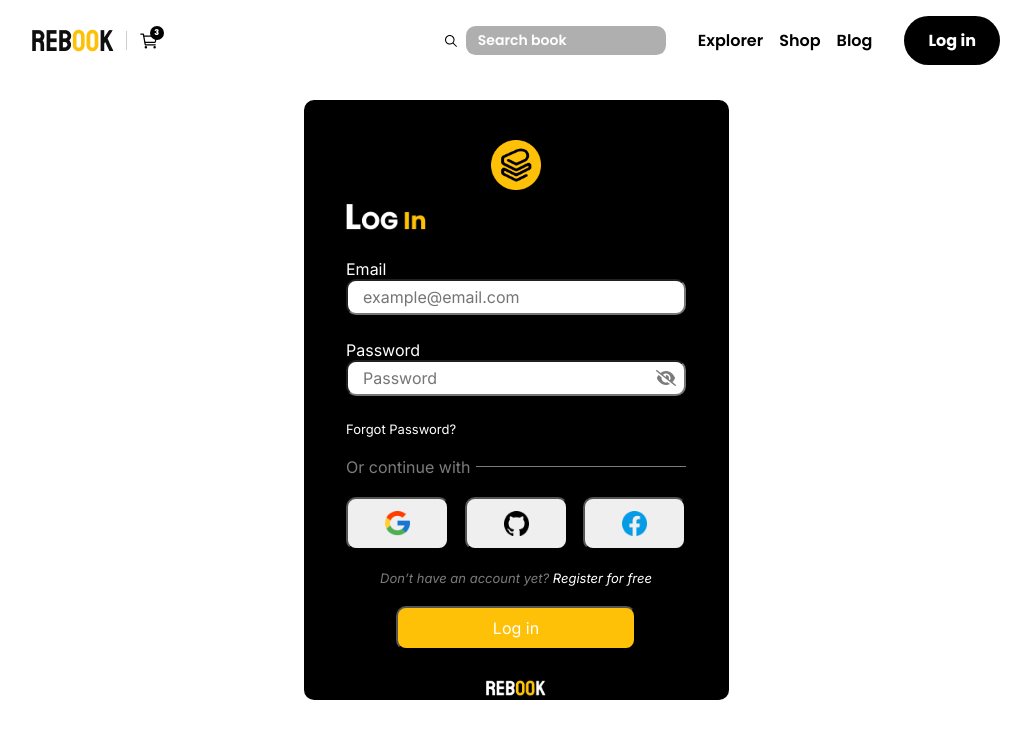
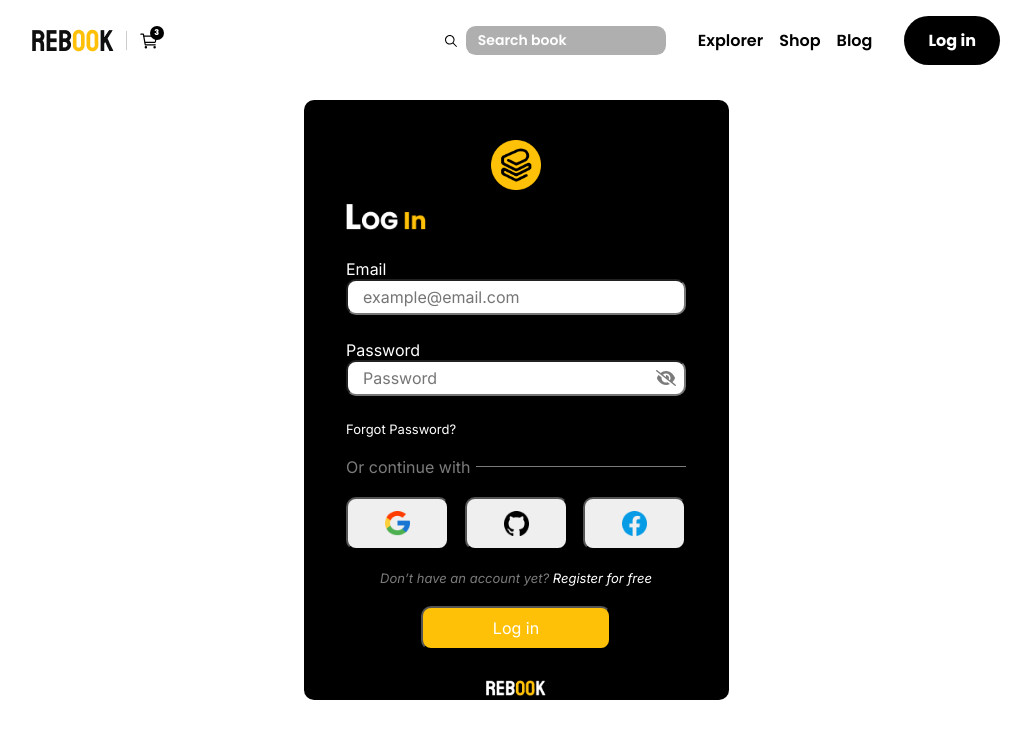
Before and after one commit to Tech-Solutions-Juniors/Rebook-frontend, a React (Vite) app: page /login in a window 1280 px wide. Shown: the top 738 px of the page, without its empty margins (124-1155 px from the left). Built offline with nearby package versions, Linux system fonts and the light colour scheme.

Commit message:
Diminui a largura do botão de login

```diff
--- a/src/pages/login/sections/styles/loginStyles.ts
+++ b/src/pages/login/sections/styles/loginStyles.ts
@@ -149,7 +149,7 @@ export const Form = styled.form`
 `;
 
 export const ButtonLogin = styled.button`
-  padding: 10px 95px;
+  padding: 10px 70px;
   color: white;
   background-color: #ffc107;
   margin: 20px;
```
